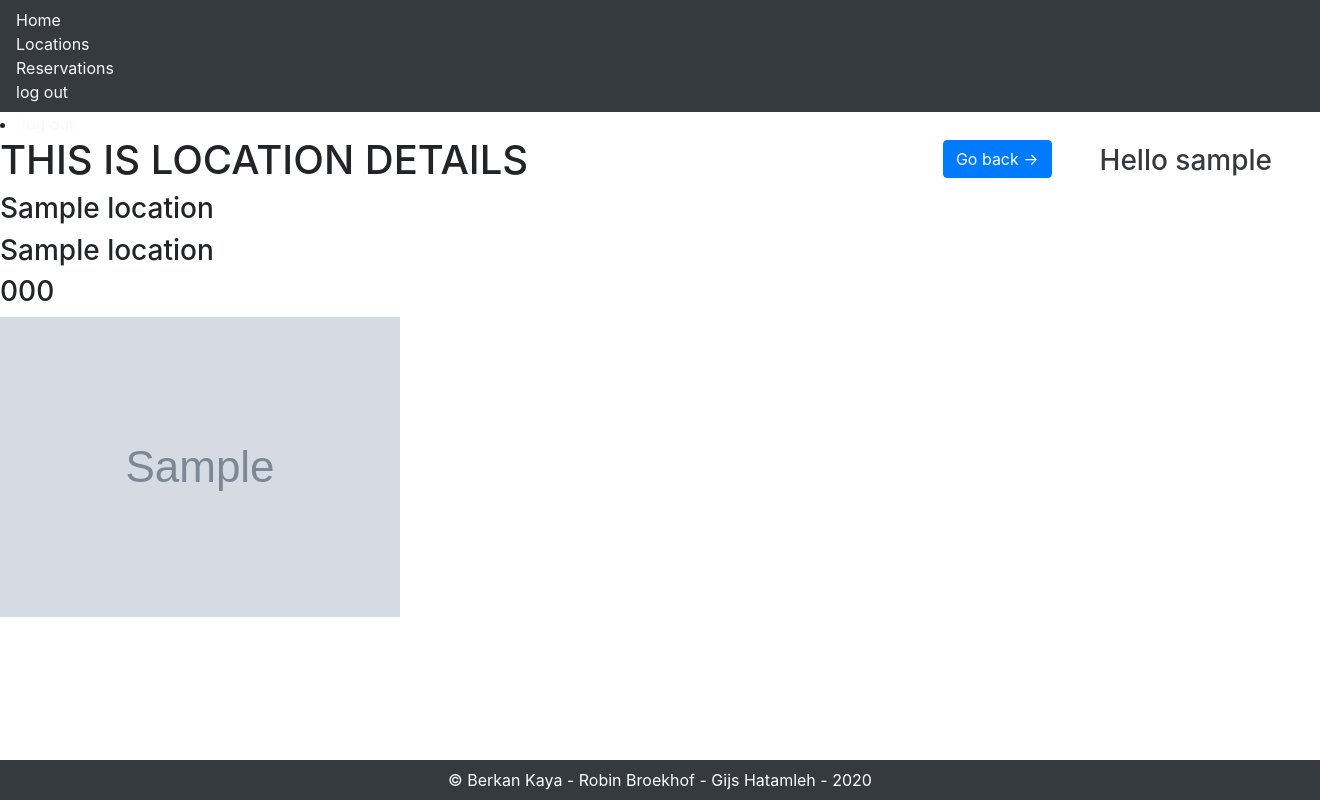
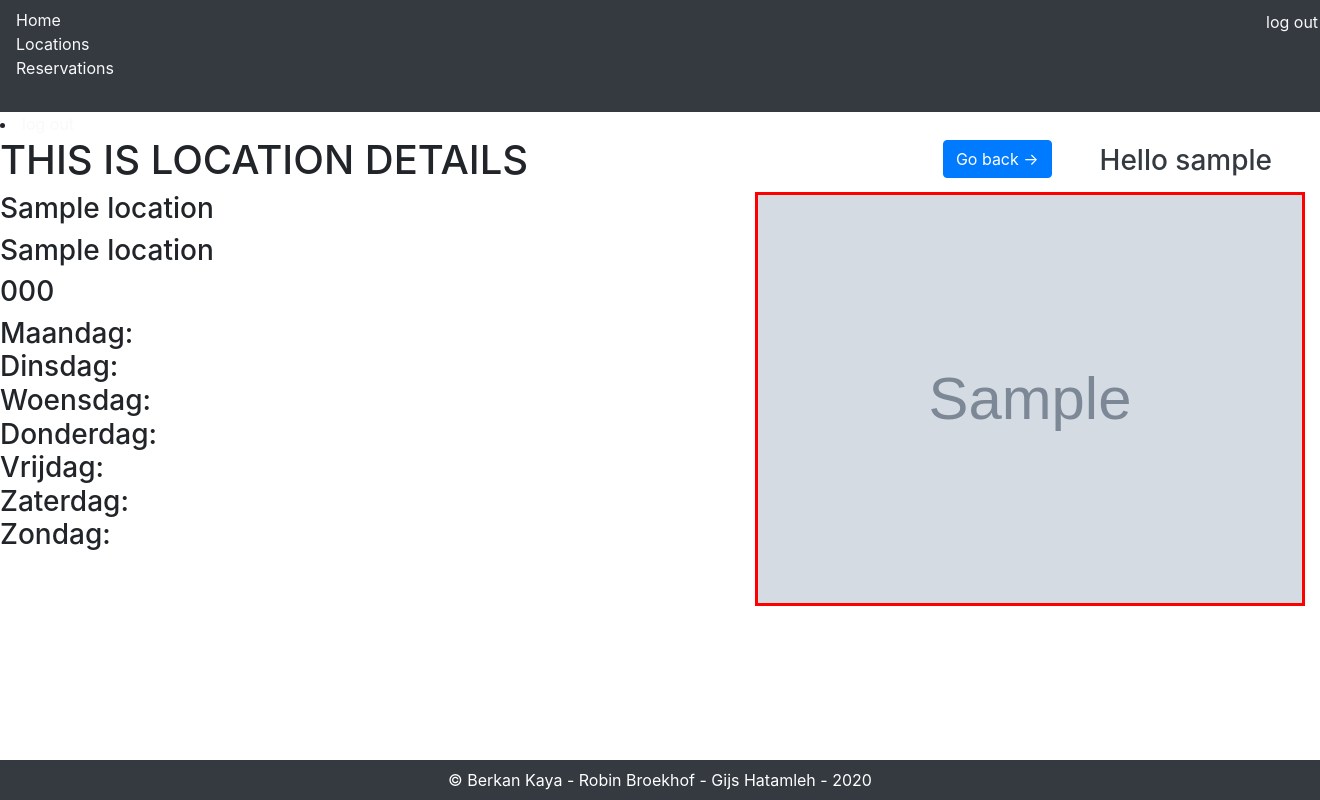
Before and after one commit to GijsHt/Bowling, a PHP site: page /webapp/Location/viewDetails?id=1 in a window 1320 px wide. Run offline with PHP 8.4, Linux system fonts and the light colour scheme; the visitor is signed in with stand-in values (Sample User, id 1); tables that the repository leaves empty hold one stand-in row (values such as "Sample post"); grey boxes marked "Sample" are stand-in pictures; data that the repository does not hold is empty; some libraries are stand-ins or nearby versions.

Commit message:
Location styling bezig

```diff
--- a/public/css/style.css
+++ b/public/css/style.css
@@ -9,3 +9,20 @@
     left: 600px;
     color: white;
 }
+.details-image{
+    border: 3px solid red;
+    width:100%;
+    padding:0;
+}
+.details-row{
+    padding-left: 0px;
+    padding-right:0px;
+}
+.location-index-width{
+    width:1000px;
+    margin:0 auto;
+}
+.card-border{
+    border:3px solid yellow;
+    background-color: ;
+}
--- a/view/location/locationDetails.php
+++ b/view/location/locationDetails.php
@@ -26,12 +26,30 @@ $result = getSingleLocation();
 
 foreach($result as $location){ ?>
 
-    <h3> <?=$location['name'] ?> </h3>
-    <h3> <?=$location['city_name'] ?> </h3>
-    <h3> <?=$location['phone_number'] ?> </h3>
-    <img src="<?=$location['image'] ?>"></img>
+    <div class="row container-fluid details-row">
+        <div class="col-7">
+            <h3 > <?=$location['name'] ?> </h3>
+            <h3> <?=$location['city_name'] ?> </h3>
+            <h3> <?=$location['phone_number'] ?> </h3>
+
+
+                <div class="row container-fluid details-row">
+                    <div class="col-3">
+                        <h3 class="">Maandag: Dinsdag: Woensdag: Donderdag: Vrijdag: <br> Zaterdag: <br> Zondag:</h3>
+                    </div>
+                    <div class="col-3">
+                        <h3 class=""><?=$location['opening_times']?></h3>
+                    </div>
+
+                </div>
 
 
 
 
+        </div>
+        <img class="col-5 details-image" src="<?= URL ?>img/<?=$location['image'] ?>"></img>
+    </div>
+
+
+
 <?php } ?>
```
Also changed, not shown: view/location/index.php (+18 -14 lines), public/img/locations_dordrecht.jpg (added), view/img/locations_dordrecht.jpg (added).
